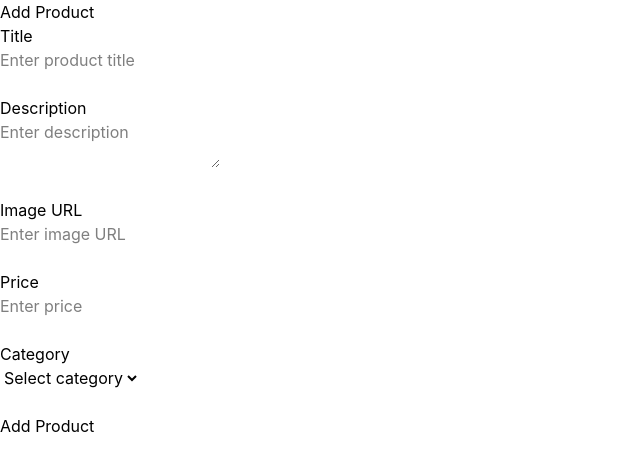
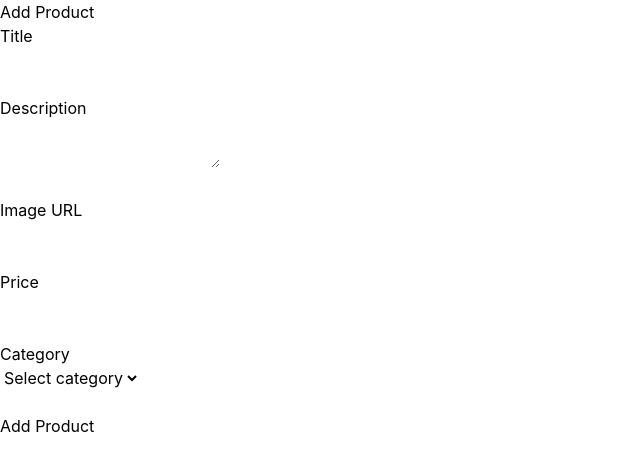
Before and after one commit to ganesh-ram-droid/StudentMarketPlace-Task, a React app in the folder frontend/: page /add-product in a window 1280 px wide. Shown: the top 470 px of the page, without its empty margins (0-640 px from the left). Built offline with nearby package versions, Linux system fonts and the light colour scheme; the HTML template or start-up script is replaced by a standard one.

Commit message:
Add Products updated

```diff
--- a/frontend/Pages/AddProduct.jsx
+++ b/frontend/Pages/AddProduct.jsx
@@ -14,22 +14,11 @@ const categories = [
 ];
 
 const AddProduct = () => {
-  const [formData, setFormData] = useState({
-    title: "",
-    description: "",
-    image: "",
-    price: "",
-    category: "",
-  });
-
-
-  const handleChange = (e) => {
-    setFormData({
-      ...formData,
-      [e.target.name]: e.target.value,
-    });
-  };
-
+  const [title, setTitle] = useState("");
+  const [description, setDescription] = useState("");
+  const [image, setImage] = useState("");
+  const [price, setPrice] = useState("");
+  const [category, setCategory] = useState("");
 
   const handleSubmit = async (e) => {
     e.preventDefault();
@@ -39,24 +28,20 @@ const AddProduct = () => {
         "http://localhost:3000/api/products",
         {
           method: "POST",
-
           headers: {
             "Content-Type": "application/json",
           },
-
           body: JSON.stringify({
-            title: formData.title,
-            description: formData.description,
-            image: formData.image,
-            price: Number(formData.price),
-            category: formData.category,
+            title,
+            description,
+            image,
+            price: Number(price),
+            category,
           }),
         }
       );
 
       const data = await response.json();
-
-      console.log(data);
 
       if (!response.ok) {
         alert(data.message);
@@ -65,17 +50,14 @@ const AddProduct = () => {
 
       alert("Product added successfully");
 
-      // Clear form
-      setFormData({
-        title: "",
-        description: "",
-        image: "",
-        price: "",
-        category: "",
-      });
+      setTitle("");
+      setDescription("");
+      setImage("");
+      setPrice("");
+      setCategory("");
 
     } catch (error) {
-      console.log("Error:", error);
+      console.log(error);
     }
   };
 
@@ -84,33 +66,25 @@ const AddProduct = () => {
       <h1>Add Product</h1>
 
       <form onSubmit={handleSubmit}>
-
         <div>
           <label>Title</label>
           <br />
-
           <input
             type="text"
-            name="title"
-            value={formData.title}
-            onChange={handleChange}
-            placeholder="Enter product title"
+            value={title}
+            onChange={(e) => setTitle(e.target.value)}
             required
           />
         </div>
 
         <br />
 
-
         <div>
           <label>Description</label>
           <br />
-
           <textarea
-            name="description"
-            value={formData.description}
-            onChange={handleChange}
-            placeholder="Enter description"
+            value={description}
+            onChange={(e) => setDescription(e.target.value)}
             required
           />
         </div>
@@ -120,13 +94,10 @@ const AddProduct = () => {
         <div>
           <label>Image URL</label>
           <br />
-
           <input
             type="text"
-            name="image"
-            value={formData.image}
-            onChange={handleChange}
-            placeholder="Enter image URL"
+            value={image}
+            onChange={(e) => setImage(e.target.value)}
             required
           />
         </div>
@@ -136,13 +107,10 @@ const AddProduct = () => {
         <div>
           <label>Price</label>
           <br />
-
           <input
             type="number"
-            name="price"
-            value={formData.price}
-            onChange={handleChange}
-            placeholder="Enter price"
+            value={price}
+            onChange={(e) => setPrice(e.target.value)}
             min="0"
             required
           />
@@ -153,11 +121,9 @@ const AddProduct = () => {
         <div>
           <label>Category</label>
           <br />
-
           <select
-            name="category"
-            value={formData.category}
-            onChange={handleChange}
+            value={category}
+            onChange={(e) => setCategory(e.target.value)}
             required
           >
             <option value="">Select category</option>
@@ -175,7 +141,6 @@ const AddProduct = () => {
         <button type="submit">
           Add Product
         </button>
-
       </form>
     </div>
   );
```
